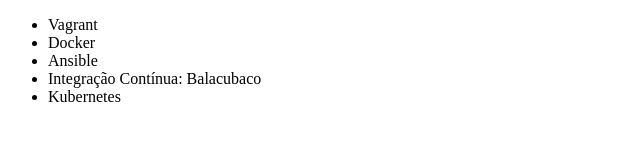
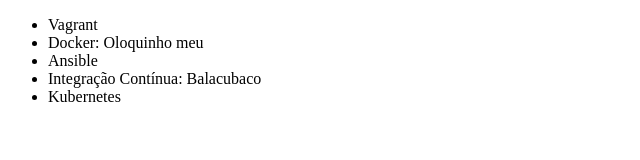
Before and after one commit to leozinn19/alura-curso, a plain HTML site: page index.html in a window 1280 px wide. Shown: the full height of the page, 0-640 px from the left. Drawn offline with Linux system fonts and the light colour scheme.

Commit message:
Atualizando curso docker

```diff
--- a/index.html
+++ b/index.html
@@ -7,7 +7,7 @@
 <body>
     <ul>
         <li>Vagrant</li>
-        <li>Docker</li>
+        <li>Docker: Oloquinho meu</li>
         <li>Ansible</li>
         <li>Integração Contínua: Balacubaco</li>
         <li>Kubernetes</li>
```
